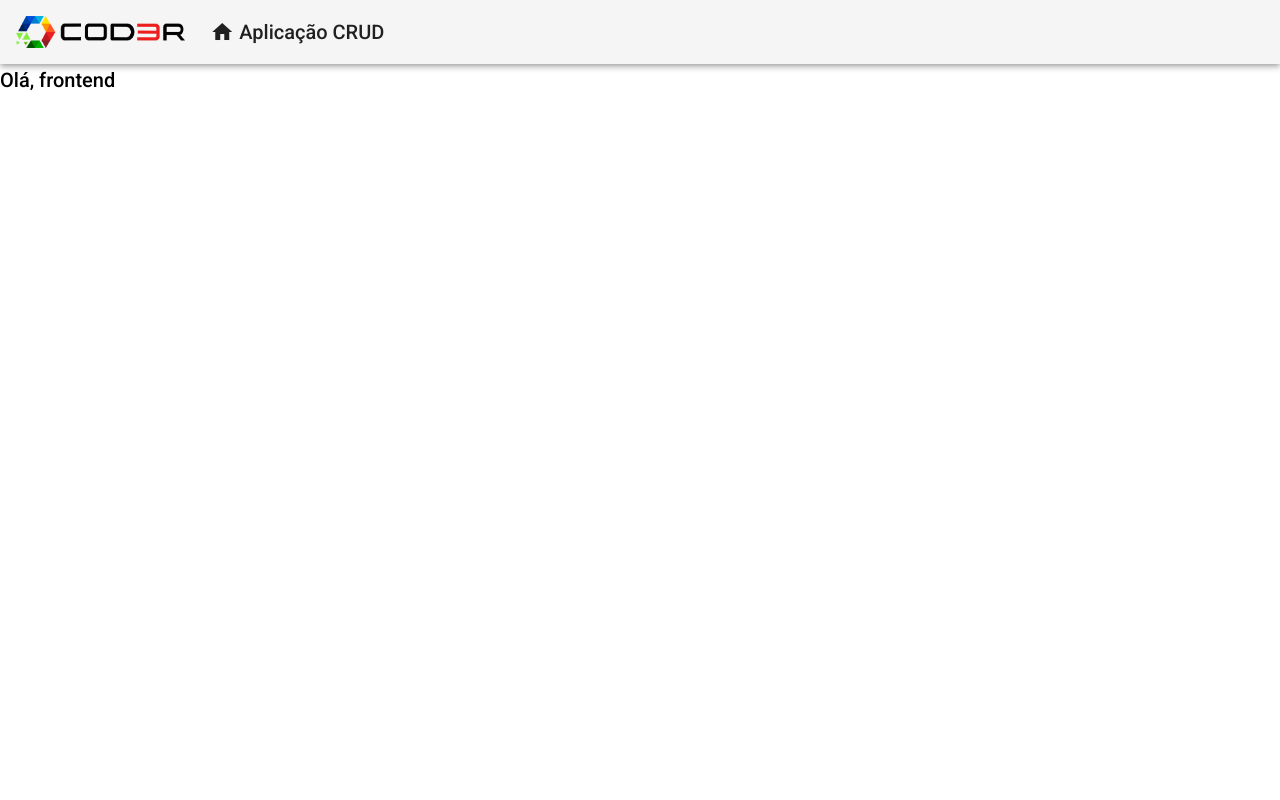
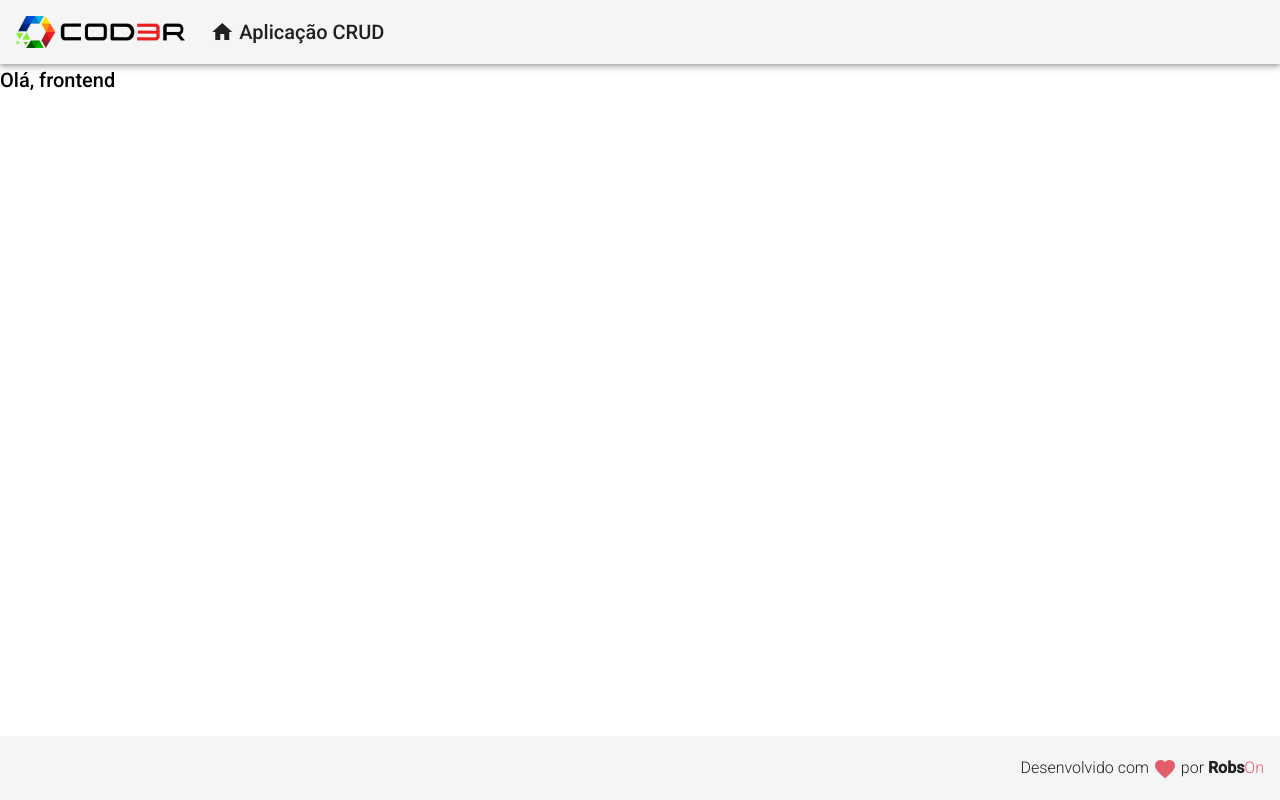
Before and after one commit to robsonshockwave/loja-confeccoes-angular, an Angular app in the folder frontend/: page / in a window 1280 px wide. Built offline with nearby package versions, Linux system fonts and the light colour scheme.

Commit message:
componente footer criado

```diff
--- a/frontend/src/app/app.component.html
+++ b/frontend/src/app/app.component.html
@@ -1,2 +1,3 @@
 <app-header></app-header>
 <h2>Olá, {{ title }}</h2>
+<app-footer></app-footer>
--- a/frontend/src/app/app.module.ts
+++ b/frontend/src/app/app.module.ts
@@ -7,11 +7,13 @@
 import { HeaderComponent } from './components/template/header/header.component';
 
 import { MatToolbarModule } from '@angular/material/toolbar';
+import { FooterComponent } from './components/template/footer/footer.component';
 
 @NgModule({
   declarations: [
     AppComponent,
-    HeaderComponent
+    HeaderComponent,
+    FooterComponent
   ],
   imports: [
     BrowserModule,
--- /dev/null
+++ b/frontend/src/app/components/template/footer/footer.component.css
@@ -0,0 +1,11 @@
+.footer {
+    position: fixed;
+    bottom: 0;
+    display: flex;
+    justify-content: flex-end;
+}
+
+.footer span {
+    font-size: 1rem;
+    font-weight: 300;
+}
--- /dev/null
+++ b/frontend/src/app/components/template/footer/footer.component.html
@@ -0,0 +1,9 @@
+<mat-toolbar class="footer">
+    <span>
+        Desenvolvido com
+        <i class="material-icons red v-middle">
+            favorite
+        </i>
+        por <strong>Robs<span class="red">On</span></strong>
+    </span>
+</mat-toolbar>
--- /dev/null
+++ b/frontend/src/app/components/template/footer/footer.component.ts
@@ -0,0 +1,15 @@
+import { Component, OnInit } from '@angular/core';
+
+@Component({
+  selector: 'app-footer',
+  templateUrl: './footer.component.html',
+  styleUrls: ['./footer.component.css']
+})
+export class FooterComponent implements OnInit {
+
+  constructor() { }
+
+  ngOnInit(): void {
+  }
+
+}
--- a/frontend/src/styles.css
+++ b/frontend/src/styles.css
@@ -2,3 +2,11 @@
 
 html, body { height: 100%; }
 body { margin: 0; font-family: Roboto, "Helvetica Neue", sans-serif; }
+
+.red {
+    color: rgb(227, 94, 107);
+}
+
+.v-middle {
+    vertical-align: middle;
+}
```
